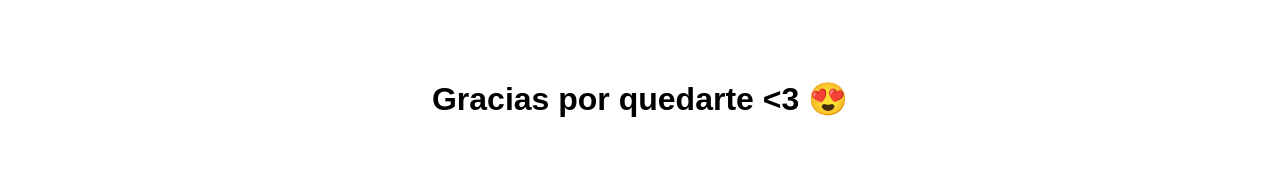
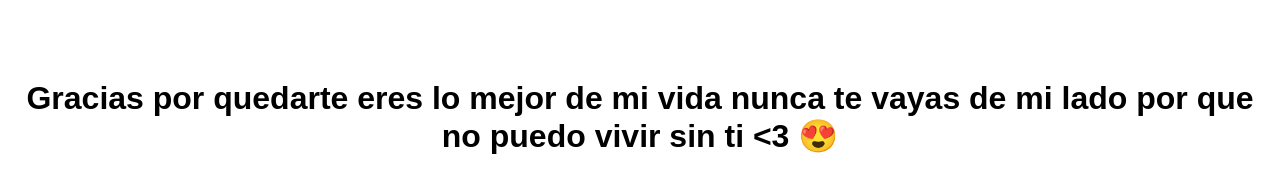
Before and after one commit to raulruiztorres7/Cuestionamiento, a plain HTML site: page index.html in a window 1280 px wide. Both pictures are taken after a click on the button "Sí". Drawn offline with Linux system fonts and the light colour scheme.

Commit message:
Update index.html

```diff
--- a/index.html
+++ b/index.html
@@ -63,7 +63,7 @@ botonNo.addEventListener("touchstart", escapar);
 botonNo.addEventListener("mouseover", escapar);
 
 botonSi.addEventListener("click", () => {
-    document.body.innerHTML = "<h1> Gracias por quedarte <3 😍</h1>";
+    document.body.innerHTML = "<h1> Gracias por quedarte eres lo mejor de mi vida nunca te vayas de mi lado por que no puedo vivir sin ti <3 😍</h1>";
 });
 </script>
 
```
